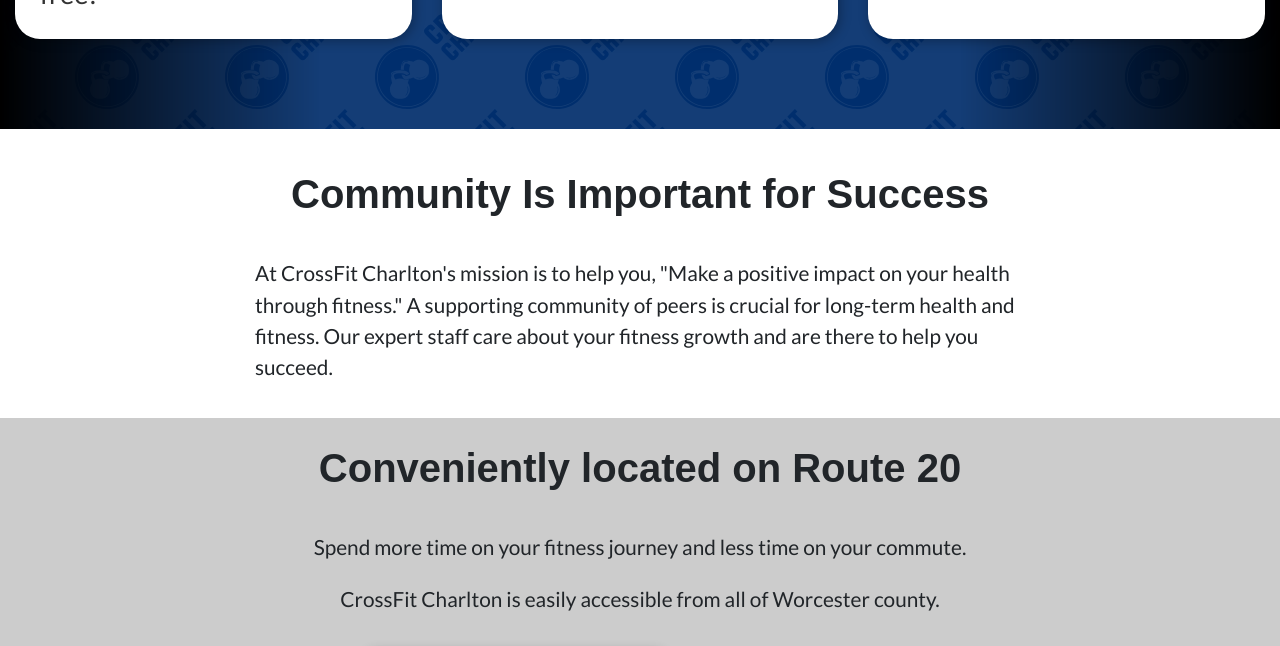
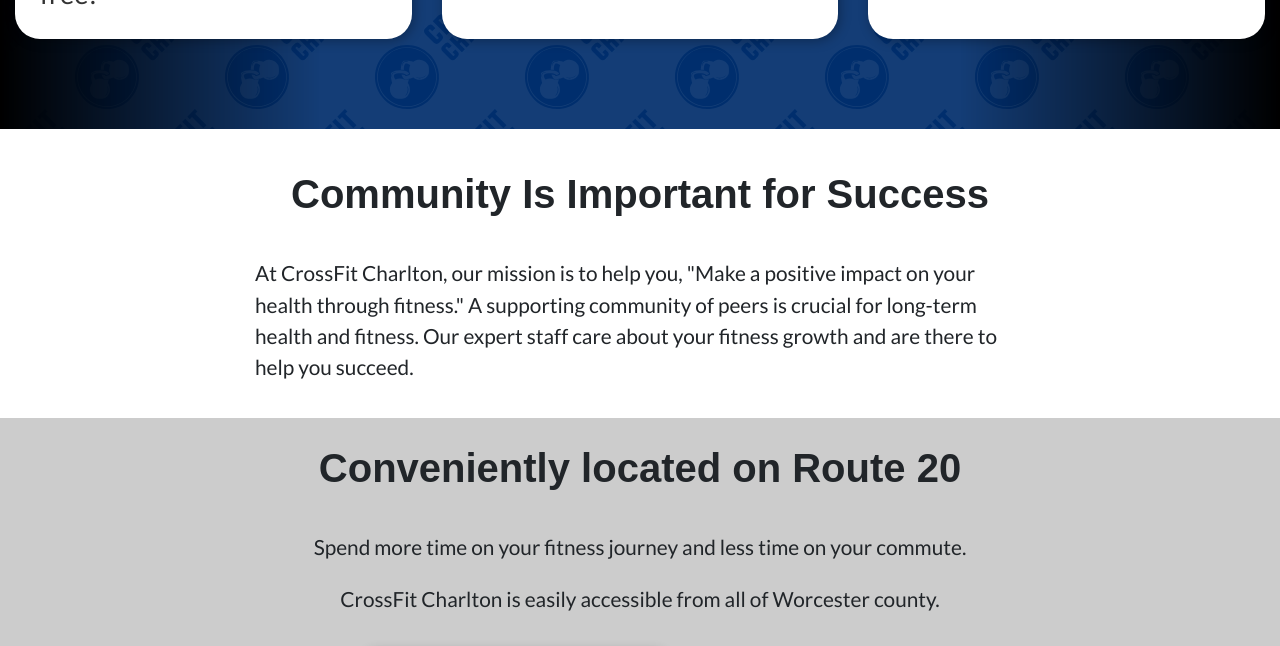
Before and after one commit to jeffhow/crossfitcharlton, a Jekyll site: the page built from index.md, in a window 1280 px wide and 900 px high, scrolled down 3151 px, cut to the strip 0-646 px from the top of the window. Built offline with Jekyll 4.4.1, drawn with Linux system fonts in a browser that asks for light colours; some web fonts are replaced.

Commit message:
new updates to content and images

```diff
--- a/_includes/community.html
+++ b/_includes/community.html
@@ -5,11 +5,8 @@
     <div class="container multi-col"> <!-- multi-col--reverse"> -->
         <div class="col">
         <h2>Community Is Important for Success</h2>
-        <p>At CrossFit Charlton's mission is to help you, "Make a positive impact on your health through fitness." A supporting community of peers is crucial for long-term health and fitness. Our expert staff care about your fitness growth and are there to help you succeed.</p>
+        <p>At CrossFit Charlton, our mission is to help you, "Make a positive impact on your health through fitness." A supporting community of peers is crucial for long-term health and fitness. Our expert staff care about your fitness growth and are there to help you succeed.</p>
         </div>
-        <!-- <div class="col">
-            <img src="assets/images/photos/team-red-shirts.jpg" style="object-position: center 35%;" alt="Gym Photo">
-        </div> -->
     </div>
 </section>
 <!-- /Community -->
--- a/_includes/footer.html
+++ b/_includes/footer.html
@@ -37,7 +37,6 @@
                 <ul>
                 <li><a href="crossfit.html">Crossfit</a></li>
                 <li><a href="foundations.html">Foundations</a></li>
-                <li><a href="crossfit-kids.html">KidFit</a></li>
                 </ul>
 
                 <h4>About</h4>
--- a/cancel.html
+++ b/cancel.html
@@ -3,8 +3,8 @@
 layout: contact
 
 jumbo-image: "assets/images/photos/jason-installing-sign-opt.jpg"
-intro-text: "Cancelation Policy"
-jumbo-title: "We're sorry to see you go"
+# intro-text: "Cancelation Policy"
+# jumbo-title: "We're sorry to see you go"
 
 sections:
   - location.html
--- a/hold.html
+++ b/hold.html
@@ -3,8 +3,8 @@
 layout: contact
 
 jumbo-image: "assets/images/photos/jason-installing-sign-opt.jpg"
-intro-text: "Membership Hold Policy"
-jumbo-title: "We're flexible"
+# intro-text: "Membership Hold Policy"
+# jumbo-title: "We're flexible"
 
 sections:
   - location.html
```
